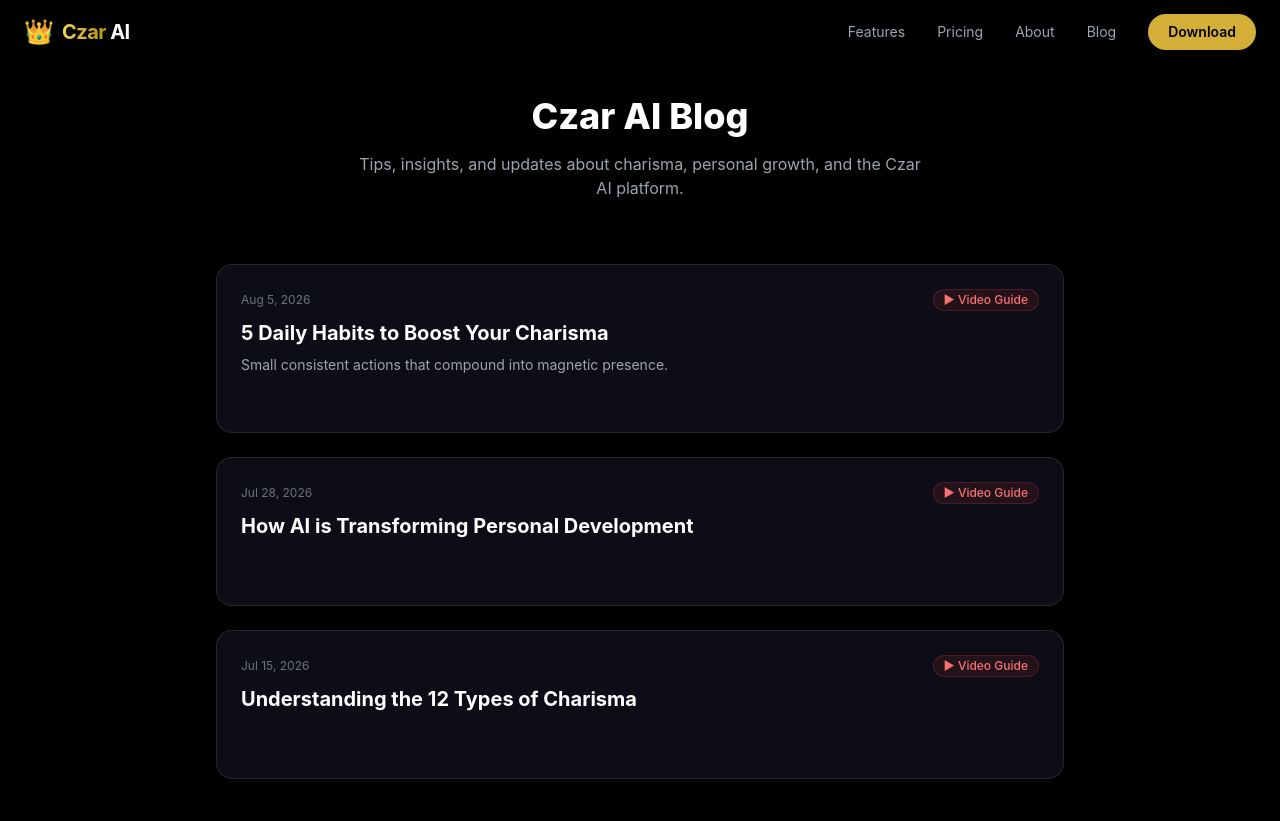
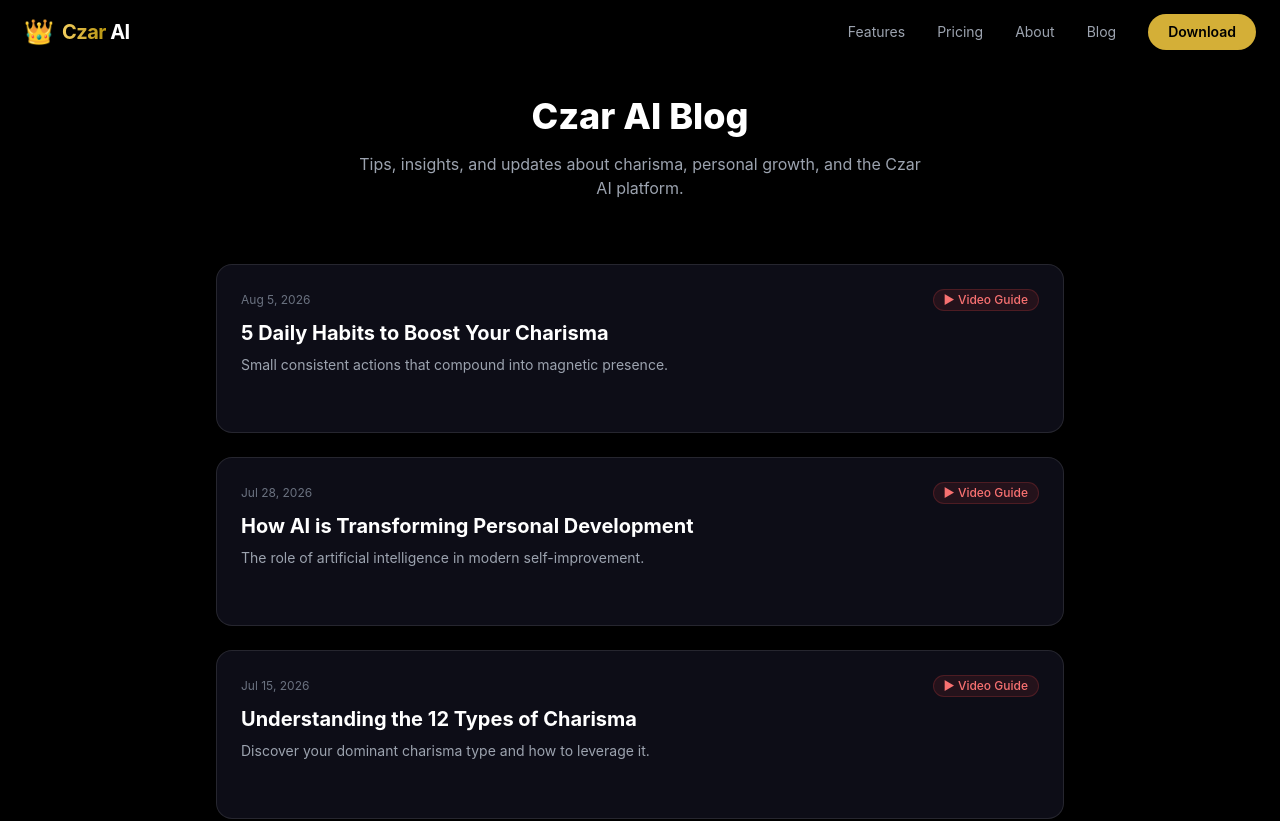
Before and after one commit to valcastil/czar-ai-website, a Next.js app: page /blog in a window 1280 px wide. Shown: the top 821 px of the page. Built offline with nearby package versions, Linux system fonts and the light colour scheme.

Commit message:
added excerpt note

```diff
--- a/src/app/blog/page.tsx
+++ b/src/app/blog/page.tsx
@@ -9,7 +9,7 @@
   title: string;
   date: string;
   slug: string;
-  excerpt: string;
+  excerpt?: string;
   url?: string;
 }
 
@@ -25,12 +25,14 @@
     title: 'How AI is Transforming Personal Development',
     date: 'Jul 28, 2026',
     slug: 'ai-transforming-personal-development',
+    excerpt: 'The role of artificial intelligence in modern self-improvement.',
     url: 'https://www.youtube.com/watch?v=k7PvscqGD24',
   },
   {
     title: 'Understanding the 12 Types of Charisma',
     date: 'Jul 15, 2026',
     slug: 'understanding-12-types-charisma',
+    excerpt: 'Discover your dominant charisma type and how to leverage it.',
     url: 'https://www.youtube.com/watch?v=Qtzv-mV7rkI',
   },
 ];
@@ -71,7 +73,7 @@
                   <h2 className="text-xl font-bold text-white mb-2 group-hover:text-gold-500 transition-colors">
                     {post.title}
                   </h2>
-                  <p className="text-gray-400 text-sm">{post.excerpt}</p>
+                  {post.excerpt && <p className="text-gray-400 text-sm">{post.excerpt}</p>}
                   <span className="inline-block mt-3 text-gold-500 text-sm font-medium opacity-0 group-hover:opacity-100 transition-opacity">
                     {isExternal ? 'Watch on YouTube ↗' : 'Read more →'}
                   </span>
```
